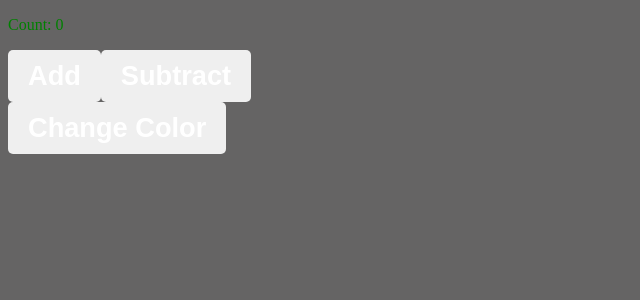
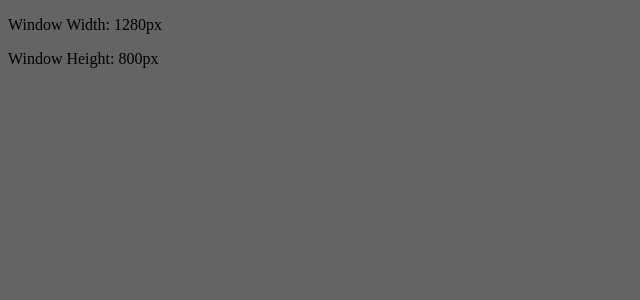
Before and after one commit to megumi-seki/react-full-course, a React (Vite) app: page / in a window 1280 px wide. Shown: the top 300 px of the page, without its empty margins (0-640 px from the left). Built offline with nearby package versions, Linux system fonts and the light colour scheme.

Commit message:
learn useEffect() hook 2nd example

```diff
--- a/src/MyComponent.jsx
+++ b/src/MyComponent.jsx
@@ -20,37 +20,35 @@ import React, {useState, useEffect} from "react";
 
 function MyComponent() {
 
-    const [count, setCount] = useState(0);
-    const [color, setCOlor] = useState("green")
+    const [width, setWidth] = useState(window.innerWidth);
+    const [height, setHeight] = useState(window.innerHeight);
 
     useEffect(() => {
-        document.title = `Count: ${count} ${color}`;
+        window.addEventListener("resize", handleResize);
+        console.log("EventListener added")
 
-        return() => {
-            // SOME CLEANUP CODE
+        return () => {
+            window.removeEventListener("resize", handleResize);
+            console.log("EventListener removed")
         }
-    }, [count, color]);
+    }, [])
 
-    function addCount() {
-        setCount(c => c + 1)
-    }
+    useEffect(() => {
+        document.title = `Size: ${width} x ${height}`
+    }, [width, height])
 
-    function subtractCount() {
-        setCount(c => c - 1)
-    }
-
-    function changeColor() {
-        setCOlor(c => c === "green" ? "red" : "green")
+    function handleResize() {
+        setWidth(window.innerWidth);
+        setHeight(window.innerHeight);
     }
 
     return(
         <>
-            <p style={{color: color}}>Count: {count}</p>
-            <button onClick={addCount}>Add</button>
-            <button onClick={subtractCount}>Subtract</button><br/>
-            <button onClick={changeColor}>Change Color</button>
+            <p>Window Width: {width}px</p>
+            <p>Window Height: {height}px</p>
         </>
     );
+
 }
 
 export default MyComponent
```
